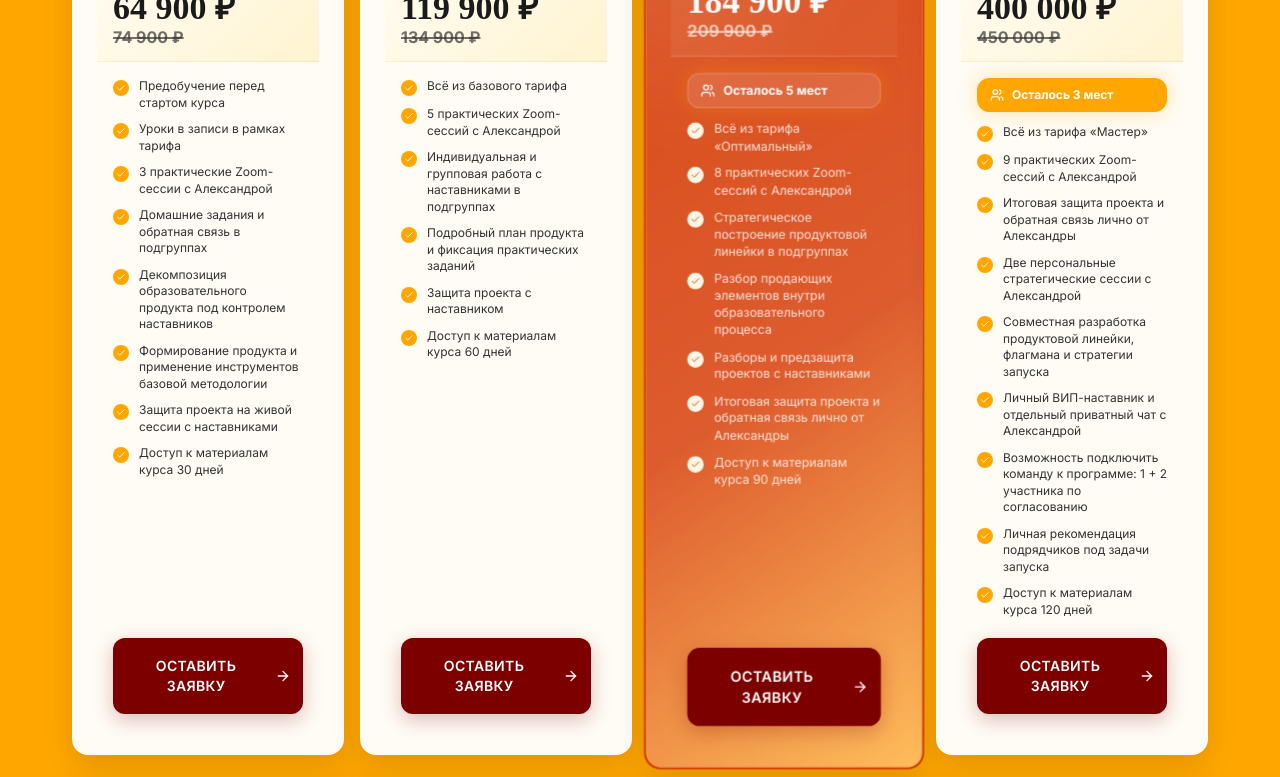
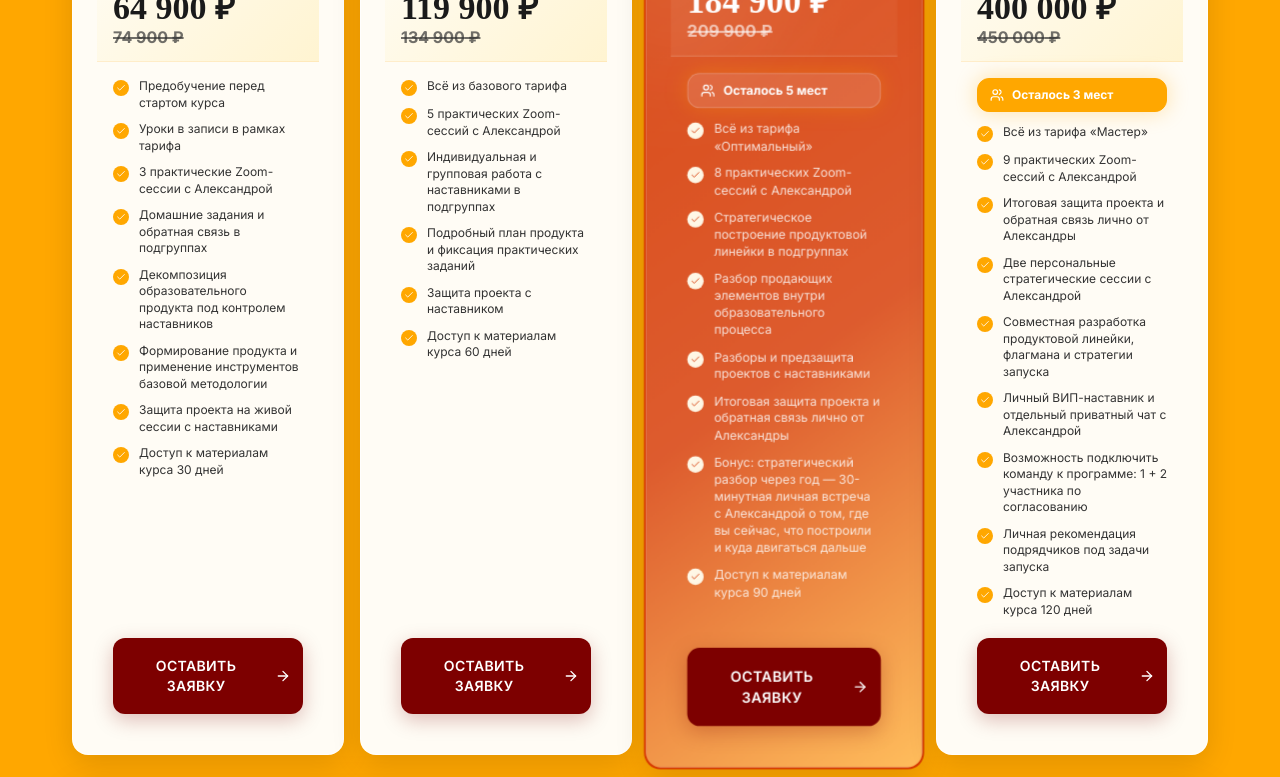
Before and after one commit to sergey9lap-sys/Metodologiya_AGK, a Next.js app: page /pricing in a window 1280 px wide. Shown: the part 410-1187 px from the top of the page. Built offline with nearby package versions, Linux system fonts and the light colour scheme.

Commit message:
Add strategic review bonus to master tariff

```diff
--- a/src/sections/Pricing.tsx
+++ b/src/sections/Pricing.tsx
@@ -85,6 +85,7 @@ const tariffs = [
       "Разбор продающих элементов внутри образовательного процесса",
       "Разборы и предзащита проектов с наставниками",
       "Итоговая защита проекта и обратная связь лично от Александры",
+      "Бонус: стратегический разбор через год — 30-минутная личная встреча с Александрой о том, где вы сейчас, что построили и куда двигаться дальше",
       "Доступ к материалам курса 90 дней",
     ],
     highlighted: true,
```
